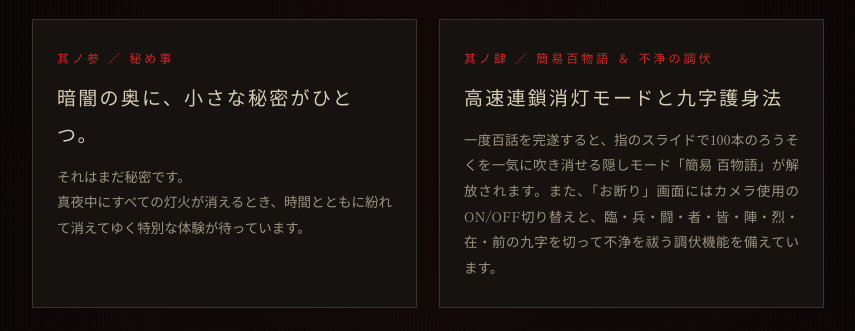
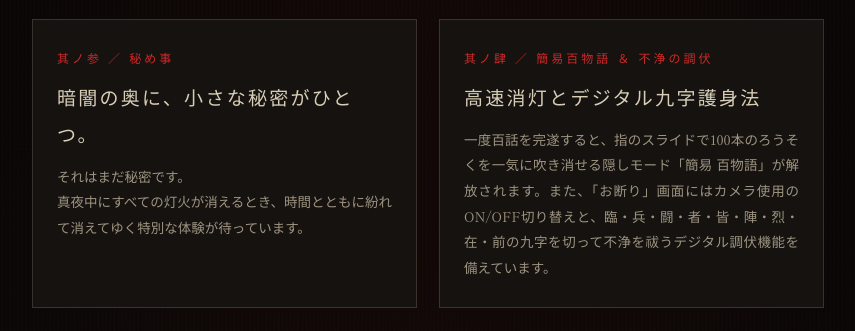
Before and after one commit to mizotan/youkai100, a plain HTML site: page index.html in a window 1280 px wide. Shown: the part 1793-2124 px from the top of the page, without its empty margins (202-1057 px from the left). Drawn offline with Linux system fonts and the light colour scheme; a web font is replaced by a local one.

Commit message:
Add files via upload

```diff
--- a/index.html
+++ b/index.html
@@ -1081,10 +1081,10 @@
 
         <article class="chapter-card">
           <span class="chapter-badge">其ノ肆 ／ 簡易百物語 ＆ 不浄の調伏</span>
-          <h3 class="lang-ja-only">高速連鎖消灯モードと九字護身法</h3>
+          <h3 class="lang-ja-only">高速消灯とデジタル九字護身法</h3>
           <h3 class="lang-en-only">Fast Ritual &amp; Kuji-Kiri Exorcism</h3>
           <p class="lang-ja-only">
-            一度百話を完遂すると、指のスライドで100本のろうそくを一気に吹き消せる隠しモード「簡易 百物語」が解放されます。また、「お断り」画面にはカメラ使用のON/OFF切り替えと、臨・兵・闘・者・皆・陣・烈・在・前の九字を切って不浄を祓う調伏機能を備えています。
+            一度百話を完遂すると、指のスライドで100本のろうそくを一気に吹き消せる隠しモード「簡易 百物語」が解放されます。また、「お断り」画面にはカメラ使用のON/OFF切り替えと、臨・兵・闘・者・皆・陣・烈・在・前の九字を切って不浄を祓うデジタル調伏機能を備えています。
           </p>
           <p class="lang-en-only">
             Clearing all 100 stories unlocks "Fast Hyakumonogatari" mode to sweep and blow out 100 candles in seconds. Includes a camera permission toggle and a 9-cut "Kuji-Kiri" exorcism ritual.
```
